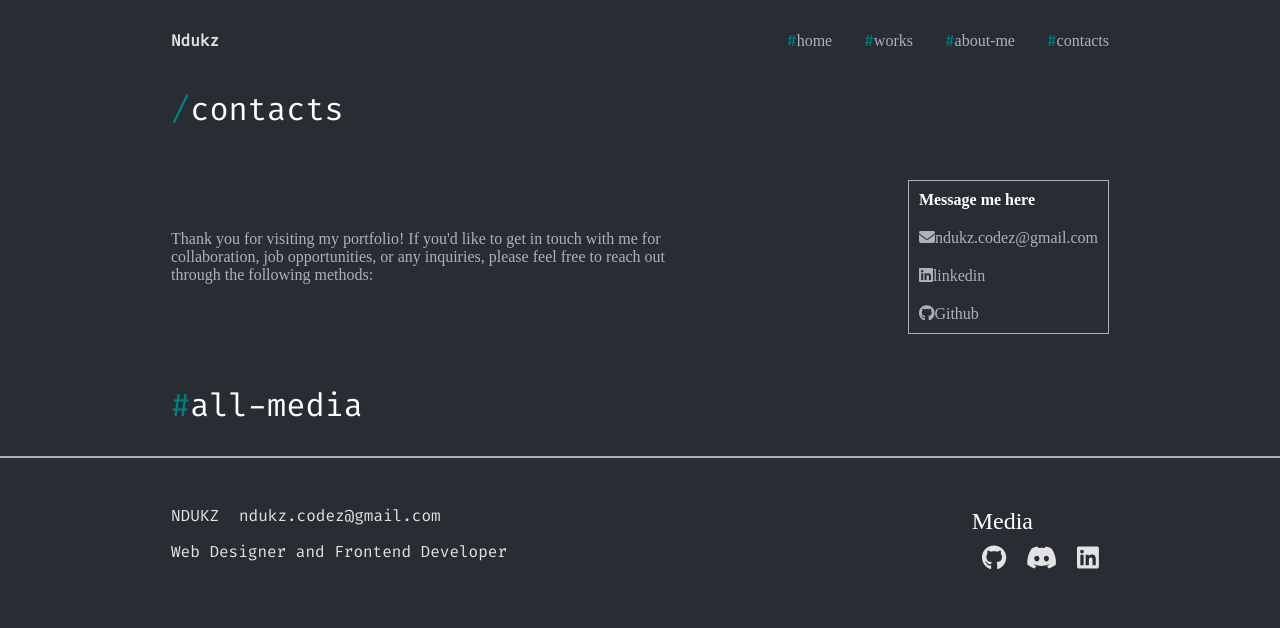
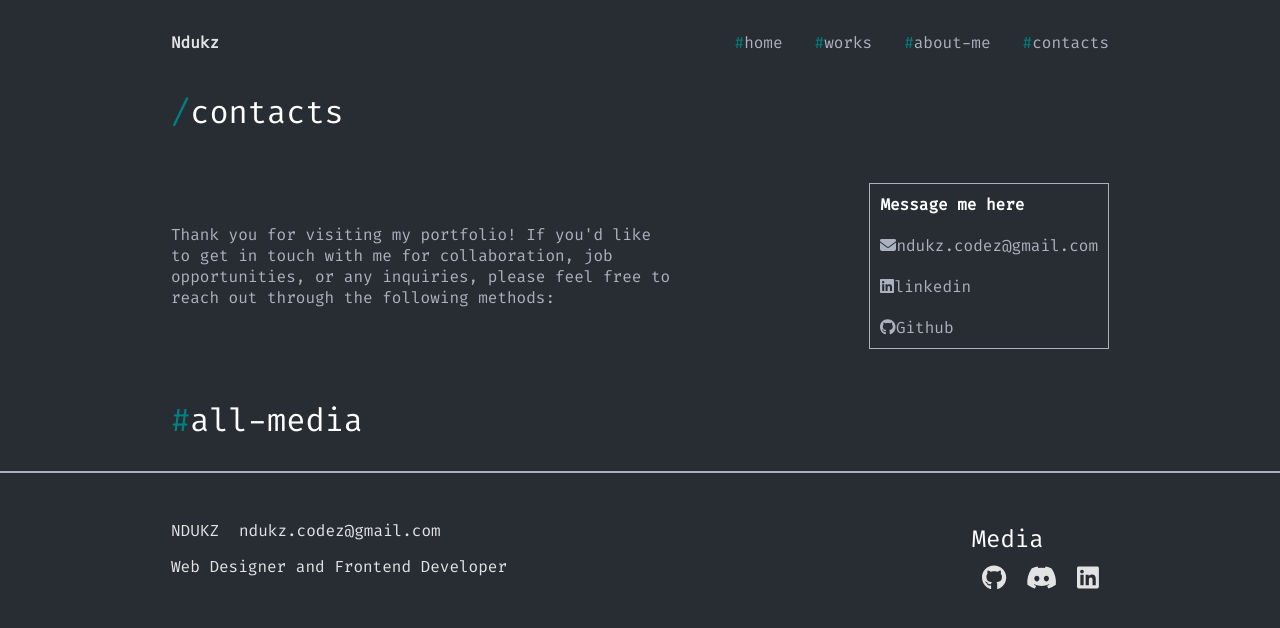
Before and after one commit to Ndukzz/portfolio, a React (Vite) app: page /contacts in a window 1280 px wide. Shown: the top 628 px of the page. Built offline with nearby package versions, Linux system fonts and the light colour scheme; no server answers.

Commit message:
testing the font imports 5

```diff
--- a/src/components/AboutMe/AboutMeItems.module.css
+++ b/src/components/AboutMe/AboutMeItems.module.css
@@ -10,7 +10,7 @@
 }
 .bioText {
   color: var(--gray, #ABB2BF);
-  font-family: Fira Code;
+  font-family: FiraCode;
   font-style: normal;
   font-weight: 400;
   line-height: 26px;
--- a/src/components/Contacts/ContactMe.module.css
+++ b/src/components/Contacts/ContactMe.module.css
@@ -10,7 +10,7 @@
 .outro {
   width: 505px;
   color: var(--gray, #ABB2BF);
-  font-family: Fira Code;
+  font-family: FiraCode;
   font-style: normal;
   font-weight: 500;
   line-height: normal;
@@ -28,7 +28,7 @@
 
 .message {
   color: var(--white, #FFF);
-  font-family: Fira Code;
+  font-family: FiraCode;
   font-style: normal;
   font-weight: 600;
   line-height: normal;
@@ -38,7 +38,7 @@
 .contacts {
   padding: 10px;
   color: var(--gray, #ABB2BF);
-  font-family: Fira Code;
+  font-family: FiraCode;
   font-style: normal;
   font-weight: 400;
   line-height: normal;
--- a/src/components/Footer.module.css
+++ b/src/components/Footer.module.css
@@ -19,7 +19,7 @@
 
 .media > p {
   color: var(--white, #FFF);
-  font-family: Fira Code;
+  font-family: FiraCode;
   font-size: 24px;
   font-style: normal;
   font-weight: 500;
--- a/src/components/Head.module.css
+++ b/src/components/Head.module.css
@@ -30,7 +30,7 @@
 
 .text > h2 {
   color: white;
-  font-family: Fira Code;
+  font-family: FiraCode;
   font-size: 32px;
   font-style: normal;
   font-weight: 600;
--- a/src/components/Nav.module.css
+++ b/src/components/Nav.module.css
@@ -25,7 +25,7 @@ header {
 .nav-list > li > a{
   text-decoration: none;
   color:  #ABB2BF;
-  font-family: Fira Code;
+  font-family: FiraCode;
   font-size: 16px;
   font-style: normal;
   font-weight: 400;
@@ -69,7 +69,7 @@ header {
   .nav-list > li > a{
     text-decoration: none;
     color:  #ABB2BF;
-    font-family: Fira Code;
+    font-family: FiraCode;
     font-size: 12px;
     font-style: normal;
     font-weight: 400;
--- a/src/components/Projects/ProjectItems.module.css
+++ b/src/components/Projects/ProjectItems.module.css
@@ -31,7 +31,7 @@
 
 .tools {
   color: var(--gray, #ABB2BF);
-  font-family: Fira Code;
+  font-family: FiraCode;
   font-style: normal;
   font-weight: 400;
   line-height: normal;
--- a/src/components/Skills/SkillItems.module.css
+++ b/src/components/Skills/SkillItems.module.css
@@ -54,7 +54,7 @@ width: 50px
   border-bottom: 1px solid #ABB2BF;
   padding: 8px;
   color: var(--white, #FFF);
-  font-family: Fira Code;
+  font-family: FiraCode;
   font-size: 16px;
   font-style: normal;
   font-weight: 600;
@@ -103,7 +103,7 @@ width: 50px
     border-bottom: 1px solid #ABB2BF;
     padding: 8px;
     color: var(--white, #FFF);
-    font-family: Fira Code;
+    font-family: FiraCode;
     font-size: 16px;
     font-style: normal;
     font-weight: 600;
--- a/src/index.css
+++ b/src/index.css
@@ -83,7 +83,7 @@ h1 {
 }
 
 .purpleButton {
-  font-family: Fira Code;
+  font-family: FiraCode;
   border: 1px solid #008080;
   padding: 8px 16px;
   background-color: rgba(199,120 ,221, 0);
```
